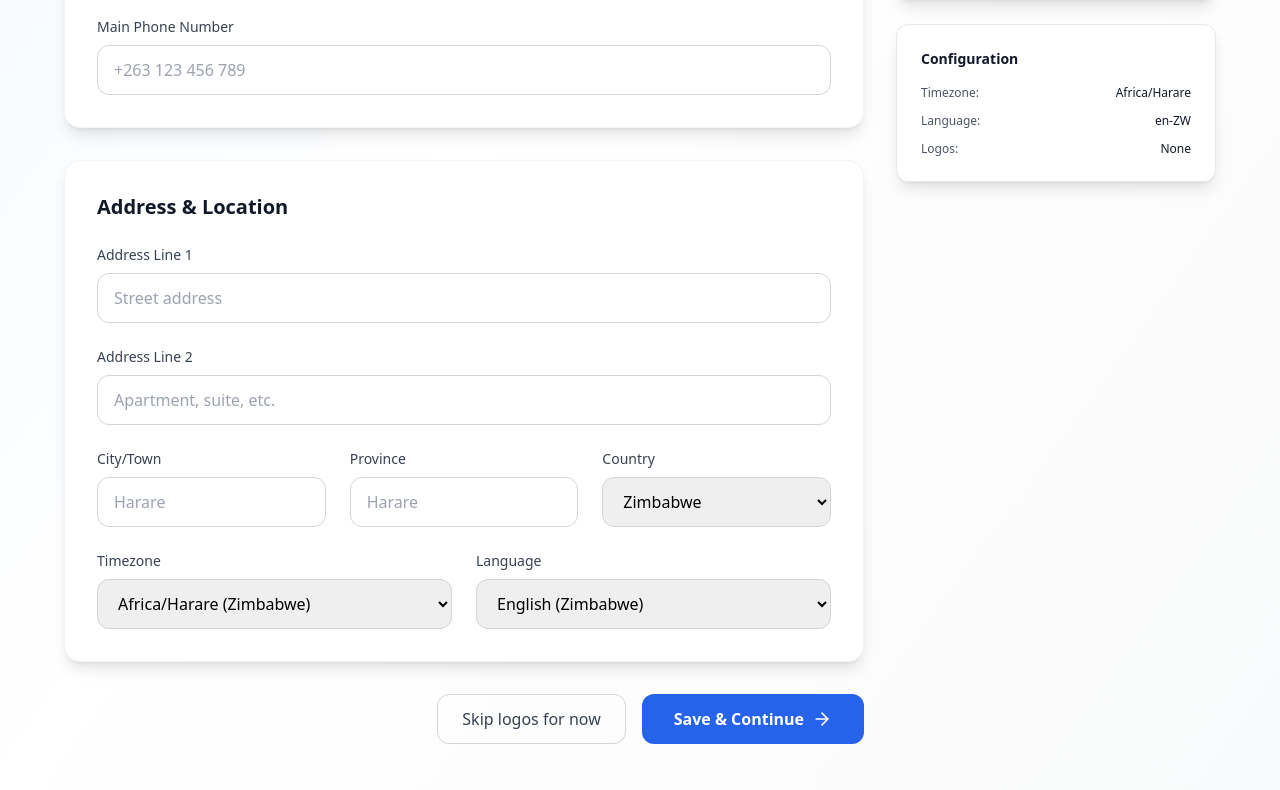
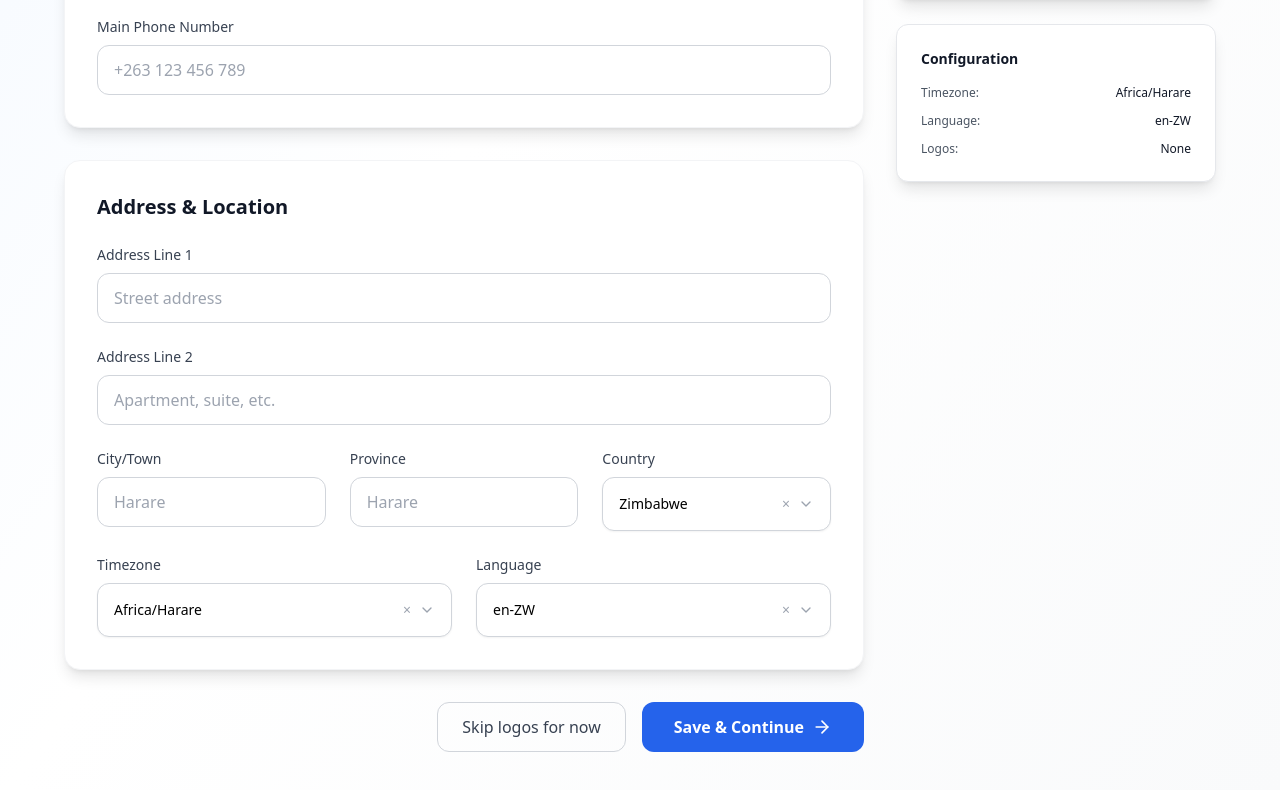
Before and after one commit to ModestNerds-Co/campus-pilot, a React (Vite) app: page /setup/school in a window 1280 px wide. Shown: the part 992-1782 px from the top of the page. Built offline with nearby package versions, Linux system fonts and the light colour scheme.

Commit message:
style: 💄 Update SearchableSelect styles for dark mode feat: ✨ Integrate SearchableSelect for country, timezone, locale

```diff
--- a/src/components/SearchableSelect.tsx
+++ b/src/components/SearchableSelect.tsx
@@ -119,14 +119,18 @@ export function SearchableSelect({
         onClick={handleToggle}
         disabled={disabled || loading}
         className={cn(
-          "w-full flex items-center justify-between px-3 py-2 text-left bg-white border border-gray-300 rounded-lg shadow-sm text-sm",
-          "hover:border-gray-400 focus:outline-none focus:ring-2 focus:ring-blue-500 focus:border-blue-500",
-          disabled && "bg-gray-50 text-gray-500 cursor-not-allowed",
+          "w-full flex items-center justify-between px-4 py-3 text-left bg-white dark:bg-gray-700 border border-gray-300 dark:border-gray-600 rounded-xl shadow-sm text-sm dark:text-white",
+          "hover:border-gray-400 dark:hover:border-gray-500 focus:outline-none focus:ring-2 focus:ring-blue-500 focus:border-blue-500",
+          disabled &&
+            "bg-gray-50 dark:bg-gray-800 text-gray-500 dark:text-gray-400 cursor-not-allowed",
           isOpen && "ring-2 ring-blue-500 border-blue-500",
         )}
       >
         <span
-          className={cn("block truncate", !selectedOption && "text-gray-500")}
+          className={cn(
+            "block truncate",
+            !selectedOption && "text-gray-500 dark:text-gray-400",
+          )}
         >
           {loading ? (
             "Loading..."
@@ -134,7 +138,7 @@ export function SearchableSelect({
             <span>
               <span className="font-medium">{selectedOption.value}</span>
               {selectedOption.description && (
-                <span className="text-gray-500 ml-2">
+                <span className="text-gray-500 dark:text-gray-400 ml-2">
                   ({selectedOption.description})
                 </span>
               )}
@@ -152,14 +156,16 @@ export function SearchableSelect({
                 e.stopPropagation();
                 handleSelect(null);
               }}
-              className="p-1 hover:bg-gray-100 rounded"
+              className="p-1 hover:bg-gray-100 dark:hover:bg-gray-600 rounded"
             >
-              <span className="text-gray-400 hover:text-gray-600">×</span>
+              <span className="text-gray-400 hover:text-gray-600 dark:hover:text-gray-300">
+                ×
+              </span>
             </button>
           )}
           <ChevronDown
             className={cn(
-              "w-4 h-4 text-gray-400 transition-transform",
+              "w-4 h-4 text-gray-400 dark:text-gray-500 transition-transform",
               isOpen && "transform rotate-180",
             )}
           />
@@ -168,11 +174,11 @@ export function SearchableSelect({
 
       {/* Dropdown */}
       {isOpen && (
-        <div className="absolute z-50 w-full mt-1 bg-white border border-gray-300 rounded-lg shadow-lg">
+        <div className="absolute z-50 w-full mt-1 bg-white dark:bg-gray-800 border border-gray-300 dark:border-gray-600 rounded-xl shadow-lg">
           {/* Search Input */}
-          <div className="p-2 border-b border-gray-200">
+          <div className="p-2 border-b border-gray-200 dark:border-gray-700">
             <div className="relative">
-              <Search className="absolute left-3 top-1/2 transform -translate-y-1/2 w-4 h-4 text-gray-400" />
+              <Search className="absolute left-3 top-1/2 transform -translate-y-1/2 w-4 h-4 text-gray-400 dark:text-gray-500" />
               <input
                 ref={searchInputRef}
                 type="text"
@@ -180,7 +186,7 @@ export function SearchableSelect({
                 onChange={(e) => setSearchQuery(e.target.value)}
                 onKeyDown={handleKeyDown}
                 placeholder="Search options..."
-                className="w-full pl-9 pr-3 py-2 text-sm border border-gray-300 rounded focus:outline-none focus:ring-1 focus:ring-blue-500 focus:border-blue-500"
+                className="w-full pl-9 pr-3 py-2 text-sm border border-gray-300 dark:border-gray-600 dark:bg-gray-700 dark:text-white rounded-lg focus:outline-none focus:ring-1 focus:ring-blue-500 focus:border-blue-500"
               />
             </div>
           </div>
@@ -192,17 +198,20 @@ export function SearchableSelect({
                 type="button"
                 onClick={() => handleSelect(null)}
                 className={cn(
-                  "w-full px-3 py-2 text-left text-sm hover:bg-gray-50 flex items-center justify-between",
-                  value === null && "bg-blue-50 text-blue-700",
+                  "w-full px-3 py-2 text-left text-sm hover:bg-gray-50 dark:hover:bg-gray-700 flex items-center justify-between",
+                  value === null &&
+                    "bg-blue-50 dark:bg-blue-900/20 text-blue-700 dark:text-blue-300",
                 )}
               >
-                <span className="text-gray-500 italic">Clear selection</span>
+                <span className="text-gray-500 dark:text-gray-400 italic">
+                  Clear selection
+                </span>
                 {value === null && <Check className="w-4 h-4" />}
               </button>
             )}
 
             {filteredOptions.length === 0 ? (
-              <div className="px-3 py-2 text-sm text-gray-500 italic">
+              <div className="px-3 py-2 text-sm text-gray-500 dark:text-gray-400 italic">
                 No options found
               </div>
             ) : (
@@ -212,21 +221,22 @@ export function SearchableSelect({
                   type="button"
                   onClick={() => handleSelect(option.id)}
                   className={cn(
-                    "w-full px-3 py-2 text-left text-sm hover:bg-gray-50 flex items-center justify-between",
-                    option.id === value && "bg-blue-50 text-blue-700",
+                    "w-full px-3 py-2 text-left text-sm hover:bg-gray-50 dark:hover:bg-gray-700 flex items-center justify-between",
+                    option.id === value &&
+                      "bg-blue-50 dark:bg-blue-900/20 text-blue-700 dark:text-blue-300",
                   )}
                 >
                   <div className="flex-1 min-w-0">
-                    <div className="font-medium text-gray-900">
+                    <div className="font-medium text-gray-900 dark:text-white">
                       {option.value}
                     </div>
                     {option.label !== option.value && (
-                      <div className="text-xs text-gray-500 truncate">
+                      <div className="text-xs text-gray-500 dark:text-gray-400 truncate">
                         {option.label}
                       </div>
                     )}
                     {option.description && (
-                      <div className="text-xs text-gray-400 truncate">
+                      <div className="text-xs text-gray-400 dark:text-gray-500 truncate">
                         {option.description}
                       </div>
                     )}
--- a/src/modules/configs/components/screens/SchoolSetupScreen.tsx
+++ b/src/modules/configs/components/screens/SchoolSetupScreen.tsx
@@ -34,12 +34,47 @@ import {
   fileToBase64,
 } from "../../../../lib/validation";
 import { ThemeToggle } from "../../../../lib/theme";
+import { SearchableSelect } from "../../../../components/SearchableSelect";
 import toast from "react-hot-toast";
 
 export const SchoolSetupScreen: React.FC = () => {
   const navigate = useNavigate();
   const [isSubmitting, setIsSubmitting] = useState(false);
   const [errors, setErrors] = useState<FormFieldError[]>([]);
+
+  // Transform options for SearchableSelect
+  const countryOptions = COUNTRY_OPTIONS.map((option, index) => ({
+    id: index + 1,
+    value: option.value,
+    label: option.label,
+  }));
+
+  const timezoneOptions = TIMEZONE_OPTIONS.map((option, index) => ({
+    id: index + 1,
+    value: option.value,
+    label: option.label,
+  }));
+
+  const localeOptions = LOCALE_OPTIONS.map((option, index) => ({
+    id: index + 1,
+    value: option.value,
+    label: option.label,
+  }));
+
+  // Helper functions to convert between SearchableSelect IDs and values
+  const getCountryId = (value: string) =>
+    countryOptions.find((opt) => opt.value === value)?.id || null;
+  const getTimezoneId = (value: string) =>
+    timezoneOptions.find((opt) => opt.value === value)?.id || null;
+  const getLocaleId = (value: string) =>
+    localeOptions.find((opt) => opt.value === value)?.id || null;
+
+  const getCountryValue = (id: number | null) =>
+    countryOptions.find((opt) => opt.id === id)?.value || "";
+  const getTimezoneValue = (id: number | null) =>
+    timezoneOptions.find((opt) => opt.id === id)?.value || "";
+  const getLocaleValue = (id: number | null) =>
+    localeOptions.find((opt) => opt.id === id)?.value || "";
 
   const [formData, setFormData] = useState<SchoolFormData>({
     name: "",
@@ -581,18 +616,15 @@ export const SchoolSetupScreen: React.FC = () => {
                       >
                         Country
                       </label>
-                      <select
-                        id="country"
-                        value={formData.country}
-                        onChange={(e) => updateField("country", e.target.value)}
-                        className="w-full px-4 py-3 border border-gray-300 dark:border-gray-600 dark:bg-gray-700 dark:text-white rounded-xl focus:ring-2 focus:ring-blue-500 focus:border-transparent transition-colors"
-                      >
-                        {COUNTRY_OPTIONS.map((option) => (
-                          <option key={option.value} value={option.value}>
-                            {option.label}
-                          </option>
-                        ))}
-                      </select>
+                      <SearchableSelect
+                        options={countryOptions}
+                        value={getCountryId(formData.country)}
+                        onChange={(id) =>
+                          updateField("country", getCountryValue(id))
+                        }
+                        placeholder="Select country..."
+                        className="w-full"
+                      />
                     </div>
                   </div>
 
@@ -604,20 +636,15 @@ export const SchoolSetupScreen: React.FC = () => {
                       >
                         Timezone
                       </label>
-                      <select
-                        id="timezone"
-                        value={formData.timezone}
-                        onChange={(e) =>
-                          updateField("timezone", e.target.value)
+                      <SearchableSelect
+                        options={timezoneOptions}
+                        value={getTimezoneId(formData.timezone)}
+                        onChange={(id) =>
+                          updateField("timezone", getTimezoneValue(id))
                         }
-                        className="w-full px-4 py-3 border border-gray-300 dark:border-gray-600 dark:bg-gray-700 dark:text-white rounded-xl focus:ring-2 focus:ring-blue-500 focus:border-transparent transition-colors"
-                      >
-                        {TIMEZONE_OPTIONS.map((option) => (
-                          <option key={option.value} value={option.value}>
-                            {option.label}
-                          </option>
-                        ))}
-                      </select>
+                        placeholder="Select timezone..."
+                        className="w-full"
+                      />
                     </div>
 
                     <div>
@@ -627,18 +654,15 @@ export const SchoolSetupScreen: React.FC = () => {
                       >
                         Language
                       </label>
-                      <select
-                        id="locale"
-                        value={formData.locale}
-                        onChange={(e) => updateField("locale", e.target.value)}
-                        className="w-full px-4 py-3 border border-gray-300 dark:border-gray-600 dark:bg-gray-700 dark:text-white rounded-xl focus:ring-2 focus:ring-blue-500 focus:border-transparent transition-colors"
-                      >
-                        {LOCALE_OPTIONS.map((option) => (
-                          <option key={option.value} value={option.value}>
-                            {option.label}
-                          </option>
-                        ))}
-                      </select>
+                      <SearchableSelect
+                        options={localeOptions}
+                        value={getLocaleId(formData.locale)}
+                        onChange={(id) =>
+                          updateField("locale", getLocaleValue(id))
+                        }
+                        placeholder="Select language..."
+                        className="w-full"
+                      />
                     </div>
                   </div>
                 </div>
```
